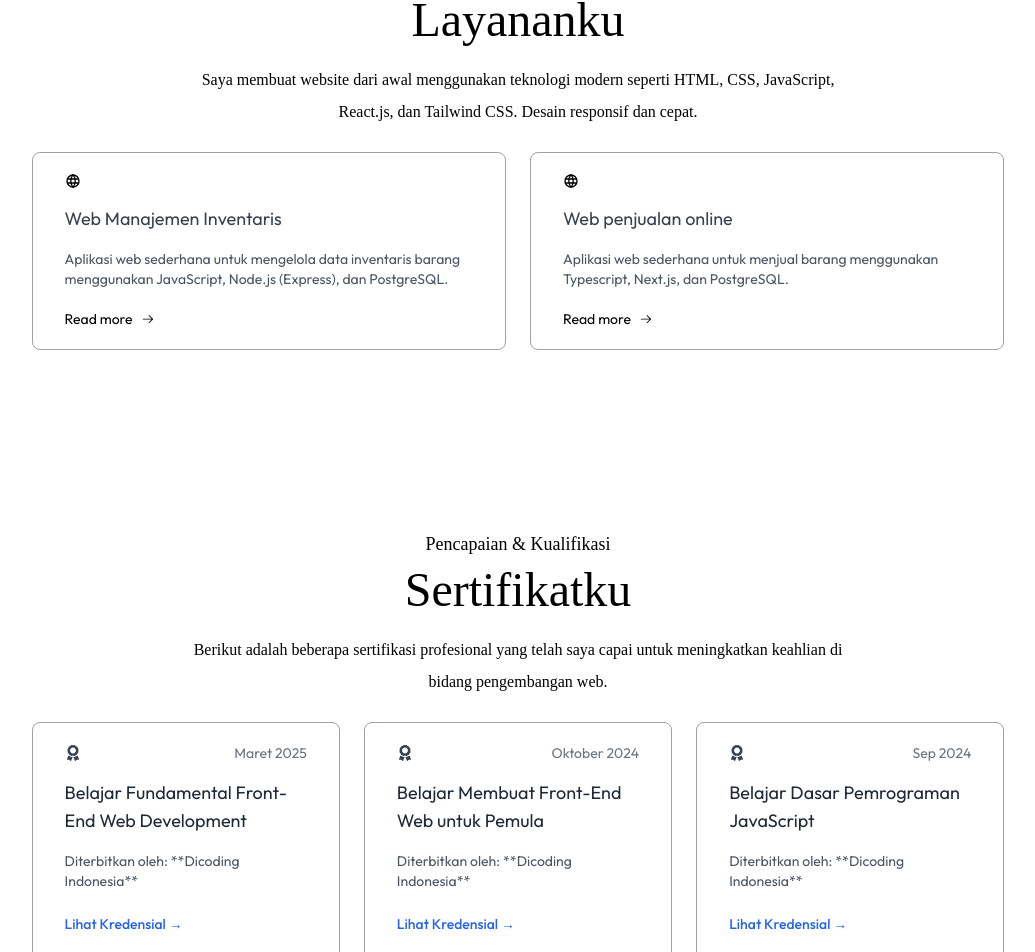
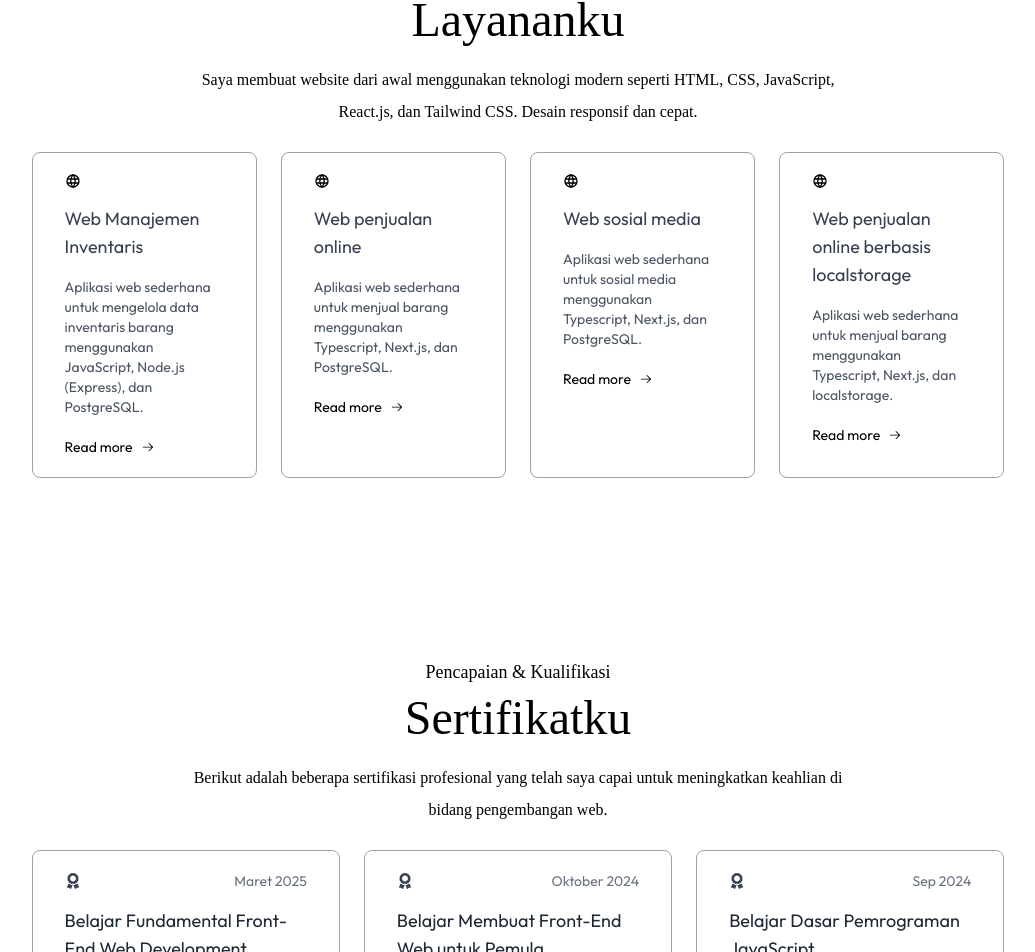
Before and after one commit to Rulirolando/portofolio, a Next.js app: page / in a window 1280 px wide. Shown: the part 1502-2454 px from the top of the page, without its empty margins (122-1157 px from the left). Built offline with nearby package versions, Linux system fonts and the light colour scheme; a web font is replaced by a local one.

Commit message:
framework and cv

```diff
--- a/components/Header.jsx
+++ b/components/Header.jsx
@@ -3,7 +3,7 @@ import Image from "next/image";
 import { FaRegHandPeace } from "react-icons/fa6";
 import { FaDownload } from "react-icons/fa";
 const Header = () => {
-  const resumeFilePath = "/assets/Ruli_Rolando_Intern_Frontend.pdf";
+  const resumeFilePath = "/assets/CV_RULI_ROLANDO.pdf";
   return (
     <div className="pt-7 w-full max-w-3x1 text-center mx-auto h-screen flex flex-col items-center justify-center gap-4 dark:text-white dark:bg-black">
       <div>
--- a/public/assets/imgprofile/infoList.js
+++ b/public/assets/imgprofile/infoList.js
@@ -56,6 +56,20 @@ export const serviceData = [
       "Aplikasi web sederhana untuk menjual barang menggunakan Typescript, Next.js, dan PostgreSQL.",
     link: "https://github.com/Rulirolando/web-commerce.git",
   },
+  {
+    icon: <TbWorld className="w-10" />,
+    title: "Web sosial media",
+    description:
+      "Aplikasi web sederhana untuk sosial media menggunakan Typescript, Next.js, dan PostgreSQL.",
+    link: "https://github.com/Rulirolando/Social_media.git",
+  },
+  {
+    icon: <TbWorld className="w-10" />,
+    title: "Web penjualan online berbasis localstorage",
+    description:
+      "Aplikasi web sederhana untuk menjual barang menggunakan Typescript, Next.js, dan localstorage.",
+    link: "https://github.com/Rulirolando/E-commerce-localstorage.git",
+  },
 ];
 
 export const sertifikatdata = [
```
Also changed, not shown: 2 other files (tests, documents, lock files or other folders).
